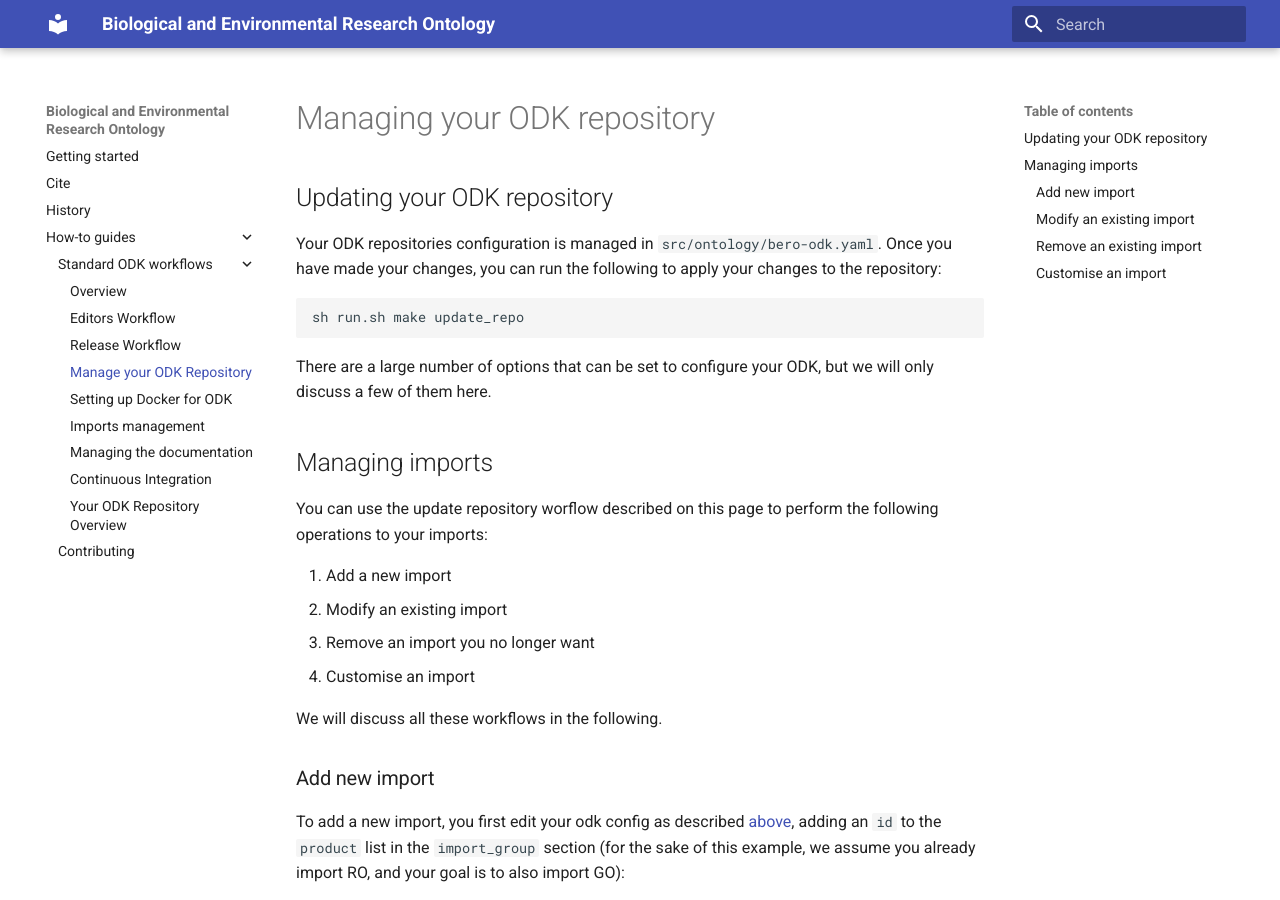
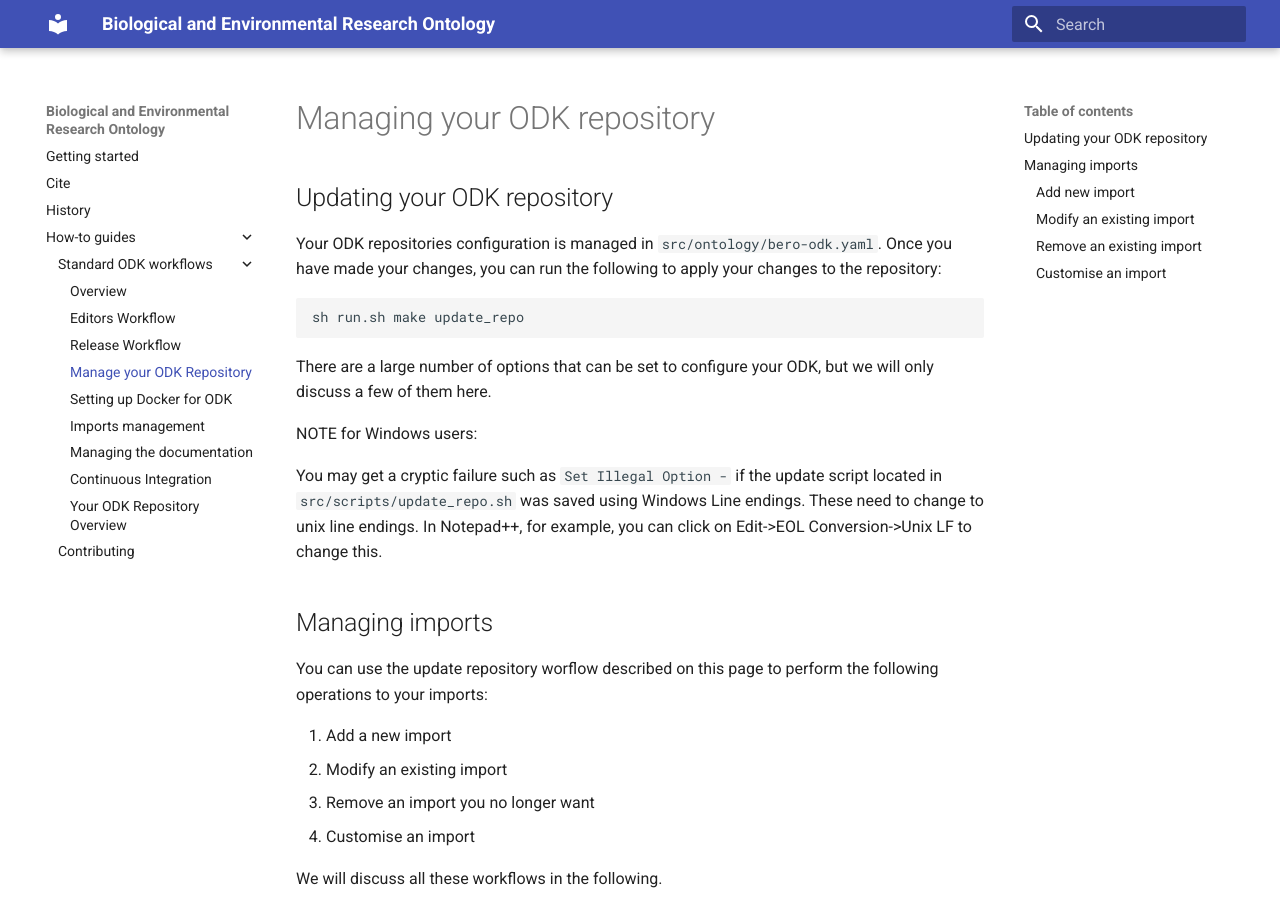
Before and after one commit to berkeleybop/bero, an MkDocs documentation site: the page built from docs/odk-workflows/RepoManagement.md, in a window 1280 px wide and 900 px high. Built offline with MkDocs 1.6.1 and Material for MkDocs 9.7.7, drawn with Linux system fonts in a browser that asks for light colours.

````diff
--- a/docs/odk-workflows/RepoManagement.md
+++ b/docs/odk-workflows/RepoManagement.md
@@ -10,6 +10,12 @@ sh run.sh make update_repo
 ```
 
 There are a large number of options that can be set to configure your ODK, but we will only discuss a few of them here.
+
+NOTE for Windows users:
+
+You may get a cryptic failure such as `Set Illegal Option -` if the update script located in `src/scripts/update_repo.sh`
+was saved using Windows Line endings. These need to change to unix line endings. In Notepad++, for example, you can
+click on Edit->EOL Conversion->Unix LF to change this.
 
 ## Managing imports
 
````
Also changed, not shown: docs/odk-workflows/components.md (added, +47 -0 lines), 6 other files.
